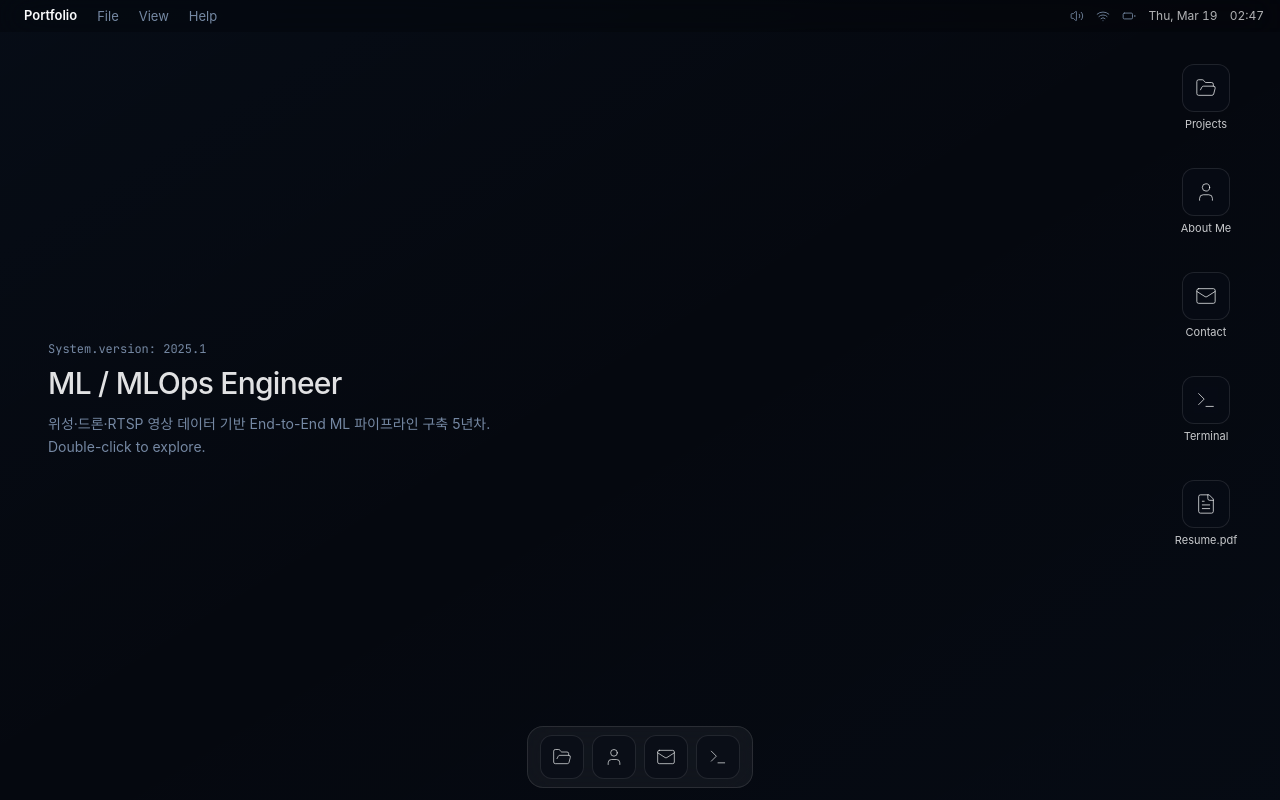
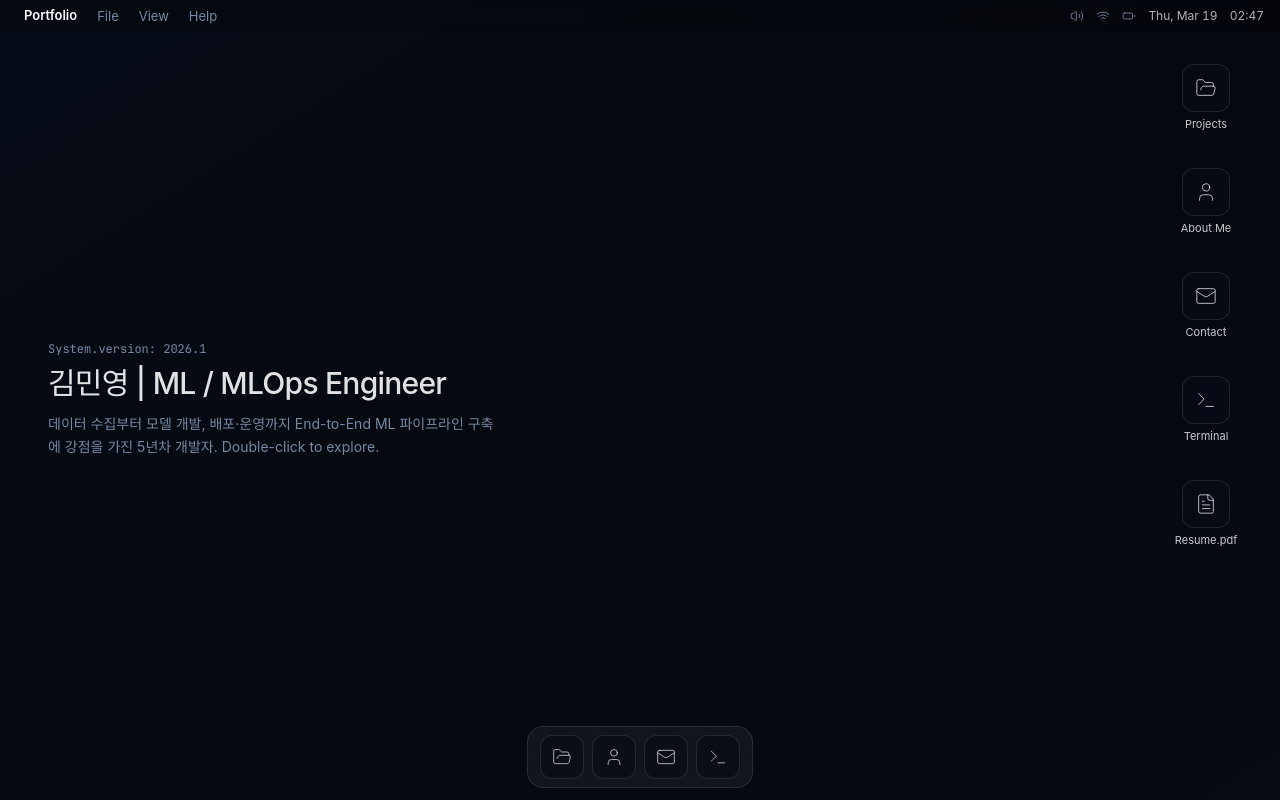
Before and after one commit to my0614/portfolio, a Next.js app: page / in a window 1280 px wide. Built offline with nearby package versions, Linux system fonts and the light colour scheme.

Commit message:
Update hero text on main page
- Add 김민영 to headline
- Rephrase description to focus on End-to-End ML pipeline strength

Co-Authored-By: Claude Sonnet 4.6 <noreply@anthropic.com>

```diff
--- a/app/page.tsx
+++ b/app/page.tsx
@@ -88,12 +88,12 @@ export default function Home() {
           </div>
 
           <div className="absolute top-1/2 left-12 -translate-y-1/2 max-w-md">
-            <p className="font-mono-code text-xs text-muted-foreground mb-2">System.version: 2025.1</p>
+            <p className="font-mono-code text-xs text-muted-foreground mb-2">System.version: 2026.1</p>
             <h1 className="text-3xl font-medium text-foreground/90 tracking-tight mb-3 text-balance">
-              ML / MLOps Engineer
+              김민영 | ML / MLOps Engineer
             </h1>
             <p className="text-sm text-muted-foreground leading-relaxed">
-              위성·드론·RTSP 영상 데이터 기반 End-to-End ML 파이프라인 구축 5년차. Double-click to explore.
+              데이터 수집부터 모델 개발, 배포·운영까지 End-to-End ML 파이프라인 구축에 강점을 가진 5년차 개발자. Double-click to explore.
             </p>
           </div>
 
```
